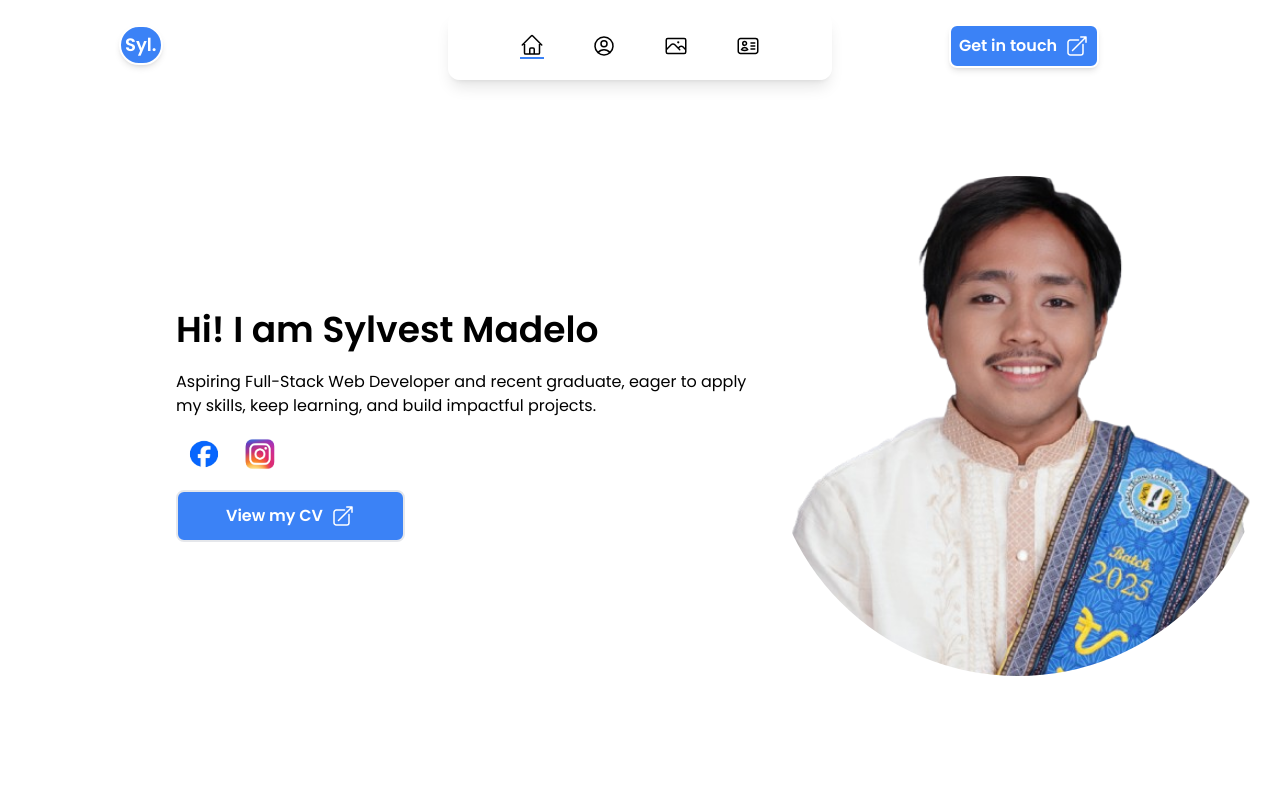
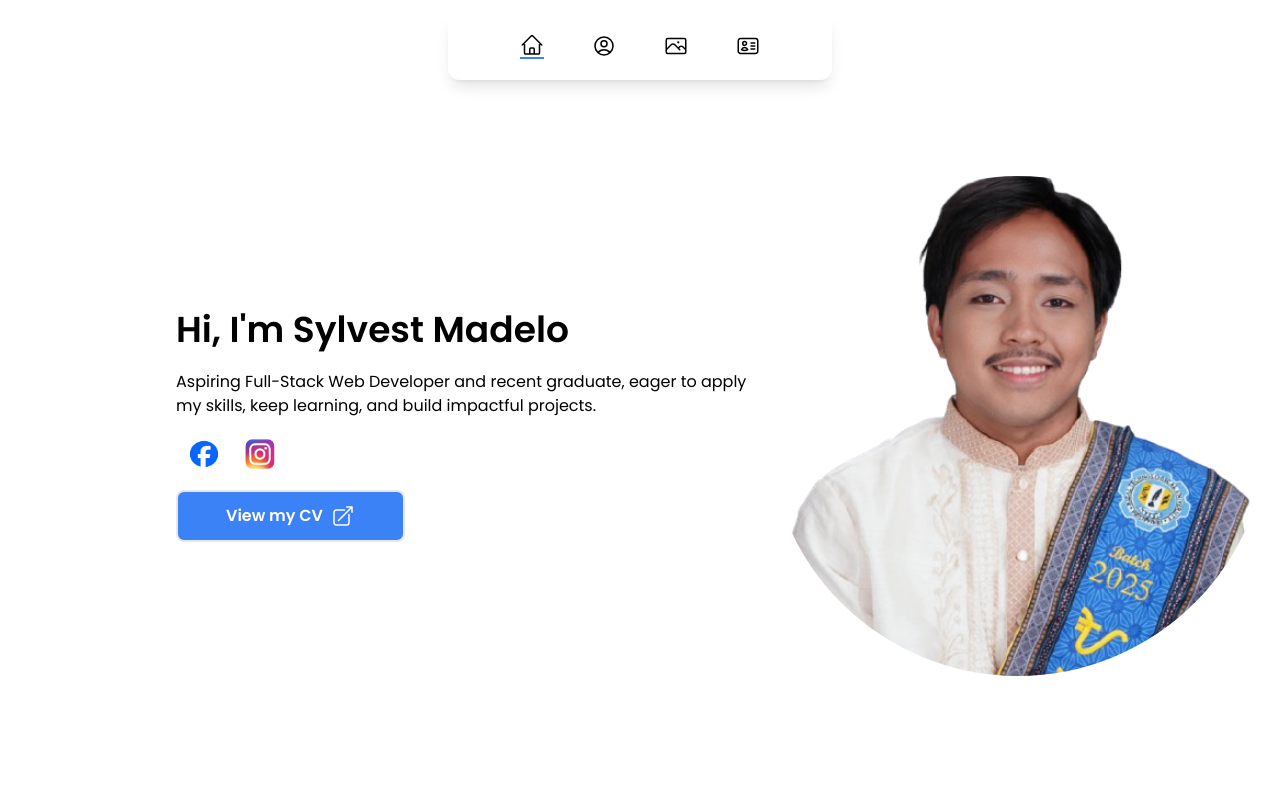
Before and after one commit to Iamsylvest/MyPortfolioResume, a Vue app: page / in a window 1280 px wide. Shown: the top 799 px of the page. Built offline with nearby package versions, Linux system fonts and the light colour scheme.

Commit message:
remove get contacts and logo

```diff
--- a/src/components/home.vue
+++ b/src/components/home.vue
@@ -1,7 +1,7 @@
 <template>
   <body id="home" class="grid items-center justify-center grid-cols-1 p-12 mt-32 sm:grid-cols-2">
     <div class="relative space-y-5 sm:left-32">
-      <h1 class="text-4xl font-bold text-center sm:text-left">Hi! I am Sylvest Madelo</h1>
+      <h1 class="text-4xl font-bold text-center sm:text-left">Hi, I'm Sylvest Madelo</h1>
       <p class="text-center sm:text-left">
         Aspiring Full-Stack Web Developer and recent graduate, eager to apply my skills, keep
         learning, and build impactful projects.
--- a/src/components/nav.vue
+++ b/src/components/nav.vue
@@ -2,37 +2,6 @@
   <div
     class="fixed top-0 z-50 flex items-center justify-center p-2 mx-auto mt-3 -translate-x-1/2 border shadow-lg rounded-xl w-96 bg-white/30 backdrop-blur-md border-white/20 left-1/2"
   >
-    <!-- Top-left logo or name -->
-    <div
-      class="fixed left-[-330px] z-50 text-lg font-semibold top-3 bg-blue-500 text-white rounded-full p-1 border-white border-2 shadow-md"
-    >
-      <a href="#home" @click="handleClick('home')">Syl.</a>
-    </div>
-    <div
-      class="absolute p-2 transition-all duration-700 bg-blue-500 border-2 border-r-2 border-white rounded-lg shadow-md cursor-pointer translate-x-96 hover:scale-105"
-    >
-      <a
-        href="#contact"
-        class="flex gap-2 font-semibold text-white"
-        @click="handleClick('contact')"
-      >
-        Get in touch
-        <svg
-          xmlns="http://www.w3.org/2000/svg"
-          fill="none"
-          viewBox="0 0 24 24"
-          stroke-width="1.5"
-          stroke="currentColor"
-          class="size-6"
-        >
-          <path
-            stroke-linecap="round"
-            stroke-linejoin="round"
-            d="M13.5 6H5.25A2.25 2.25 0 0 0 3 8.25v10.5A2.25 2.25 0 0 0 5.25 21h10.5A2.25 2.25 0 0 0 18 18.75V10.5m-10.5 6L21 3m0 0h-5.25M21 3v5.25"
-          />
-        </svg>
-      </a>
-    </div>
     <nav class="flex items-center justify-center p-3 space-x-12">
       <a
         href="#home"
```
